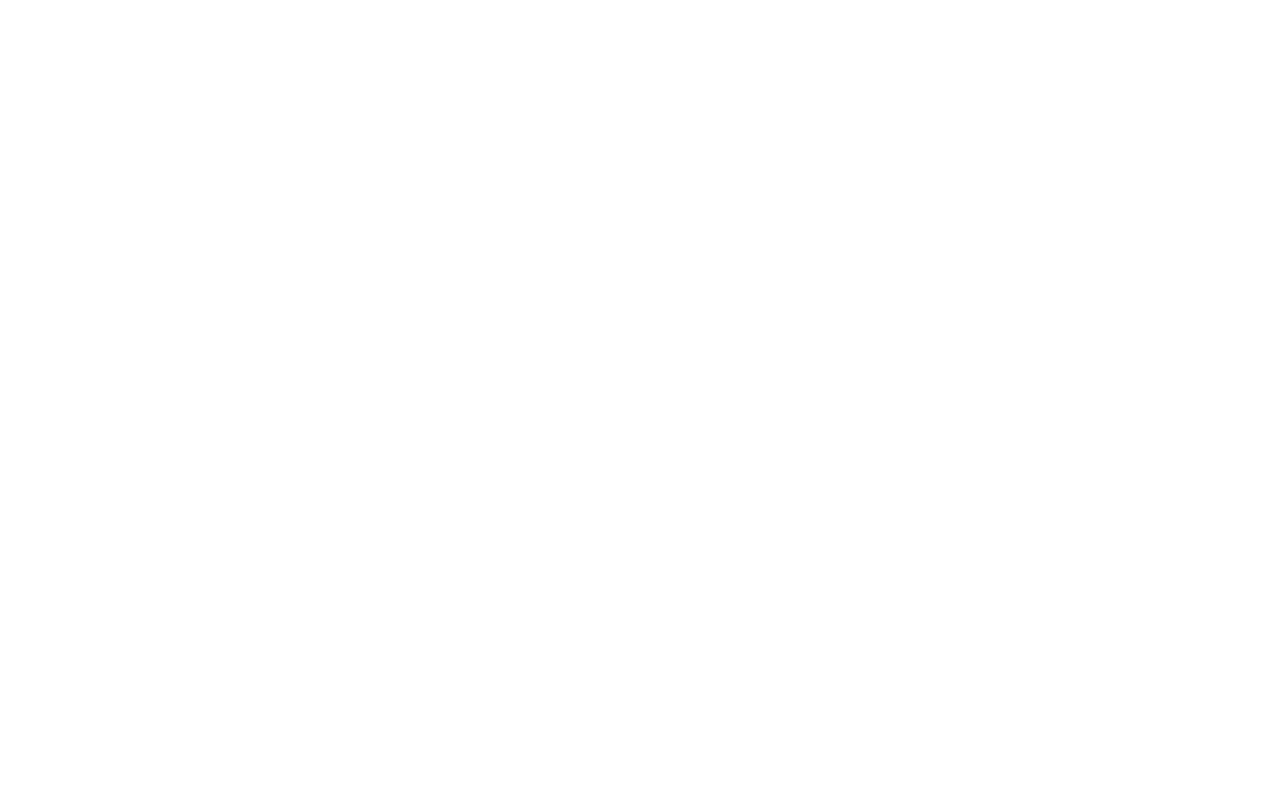
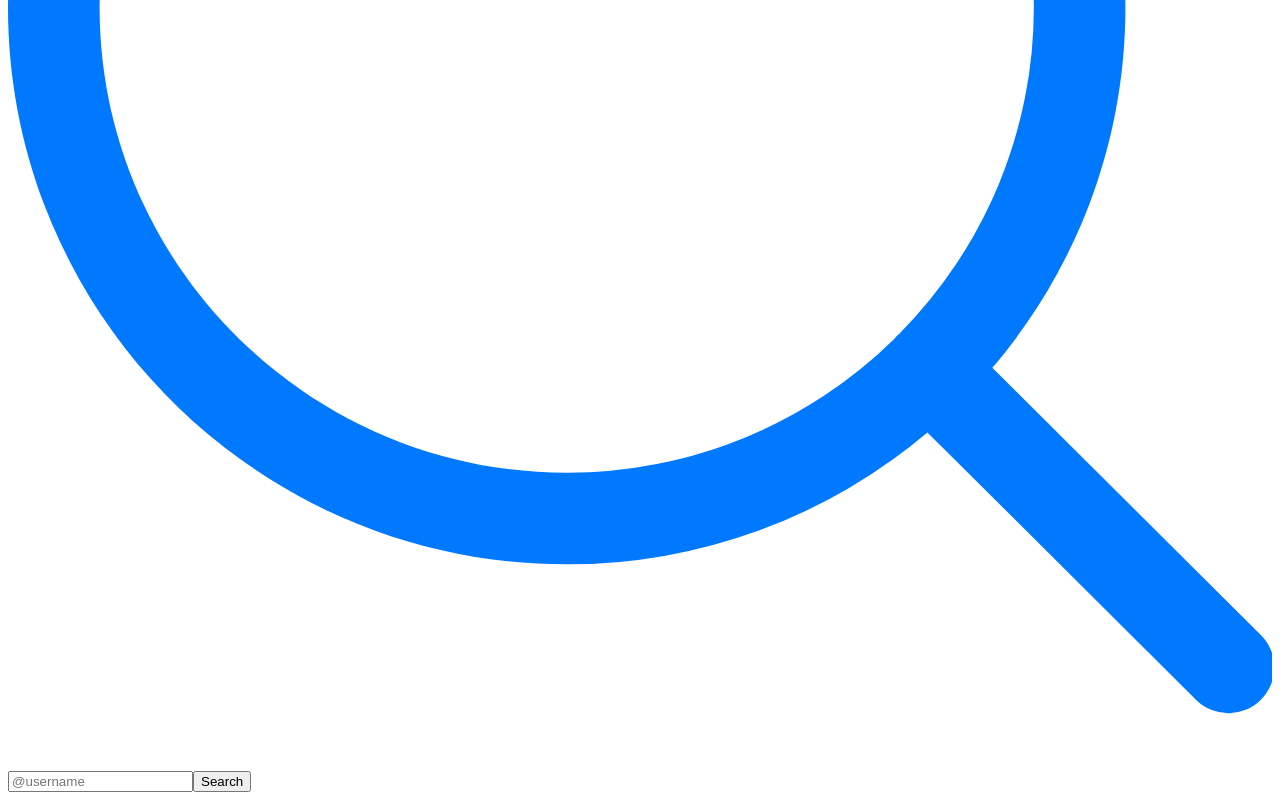
Before and after one commit to sammyodiagbe/devfinder, a React (Create React App) app: page / in a window 1280 px wide. Shown: the part 558-1358 px from the top of the page. Before the commit the page ends 800 px from the top, so only its background shows below. Built offline with nearby package versions, Linux system fonts and the light colour scheme.

Commit message:
app structure

```diff
--- a/src/App.js
+++ b/src/App.js
@@ -1,9 +1,22 @@
+import { useState } from "react";
+import IconSearch from "./components/iconsearch";
+
 function App() {
+  const [username, setUsername] = useState("");
   return (
     <div className="github-app">
       <nav className="nav"></nav>
       <main className="main-container">
-        <div className="search-container"></div>
+        <div className="search-container">
+          <IconSearch />
+          <input
+            type="text"
+            placeholder="@username"
+            value={username}
+            onChange={(event) => setUsername(event.target.value)}
+          />
+          <button className="btn">Search</button>
+        </div>
         <section className="search-content"></section>
       </main>
     </div>
```
